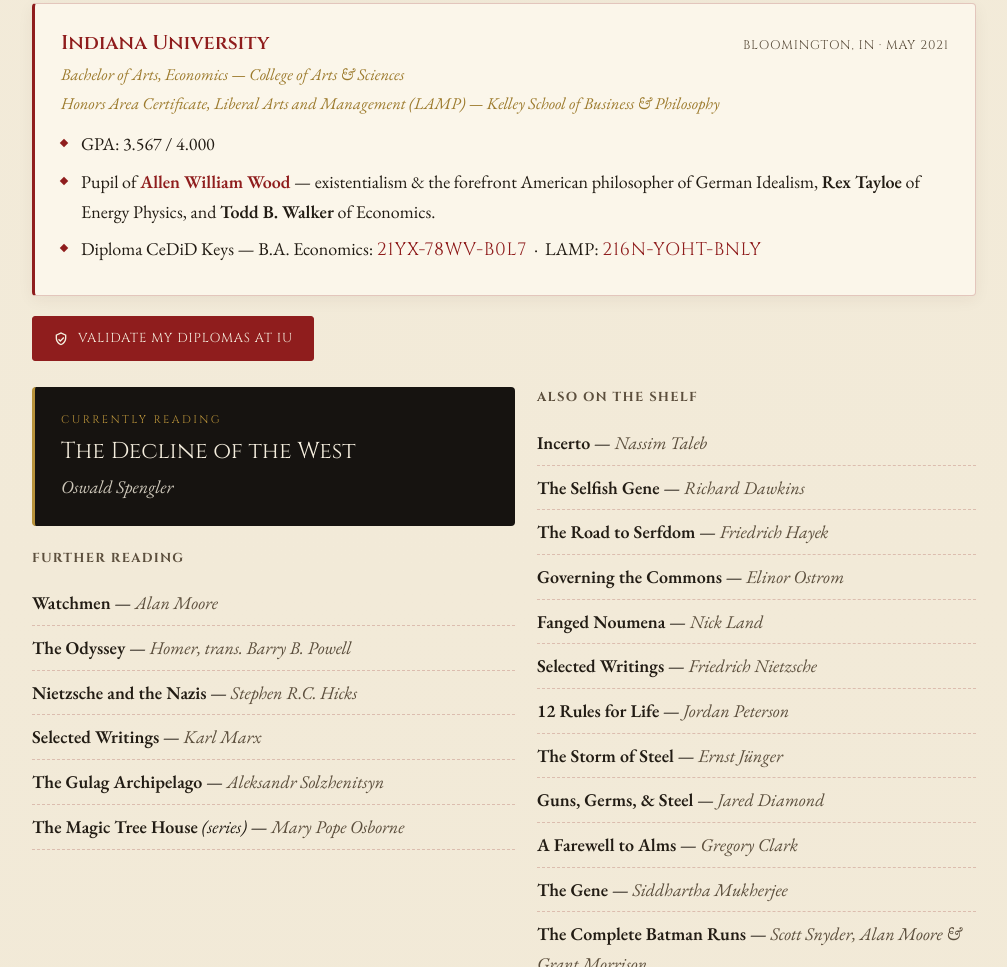
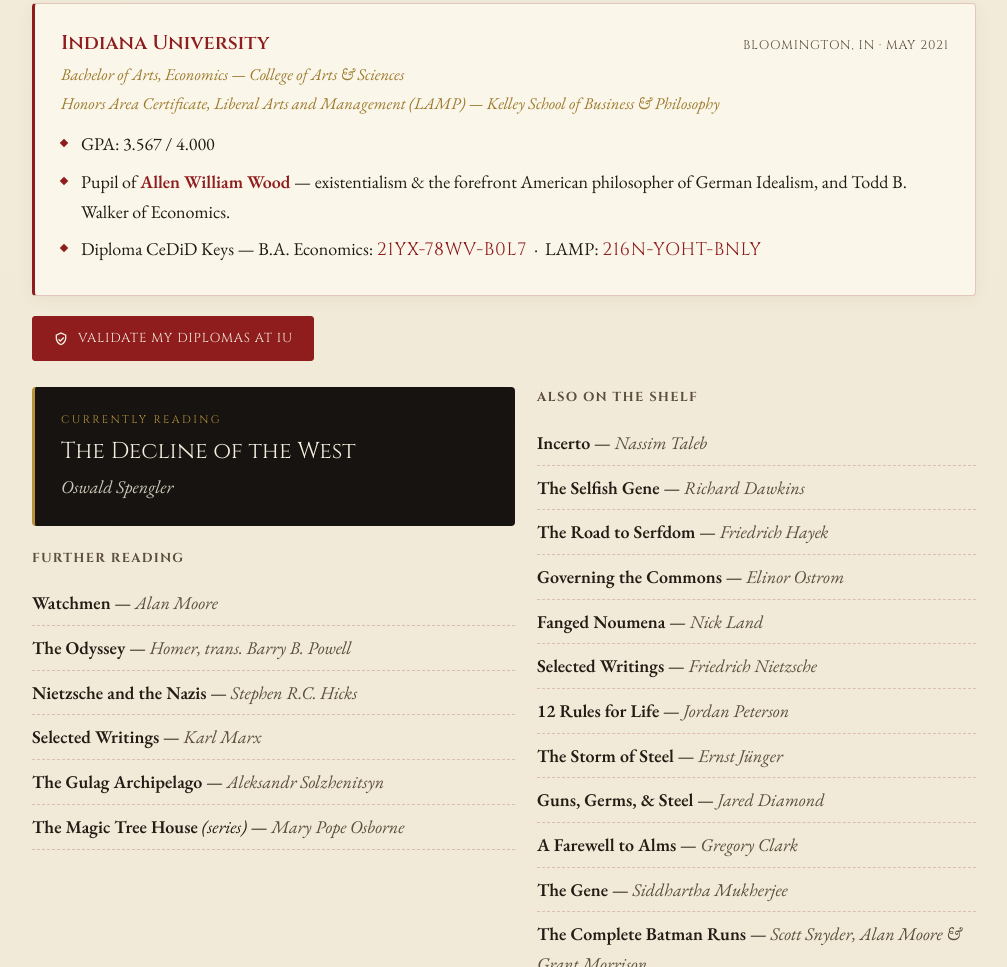
Before and after one commit to Bryce-Waddell/brycewaddell, a plain HTML site: page index.html in a window 1280 px wide. Shown: the part 3288-4255 px from the top of the page, without its empty margins (136-1143 px from the left). Drawn offline with nearby package versions, Linux system fonts and the light colour scheme; a web font is replaced by a local one.

Commit message:
Update index.html
- unbolded TB Walker and removed Rex Tayloe

```diff
--- a/index.html
+++ b/index.html
@@ -23,10 +23,13 @@
 <meta name="twitter:description" content="Philosopher and Workday Financial Consultant — professional work, genealogy, reading, PC building, and athletics.">
 <meta name="twitter:image" content="https://brycewaddell.com/og-eagle.png">
 
-<!-- Favicon (Holy Roman eagle) -->
+<!-- Favicon (Imperial German eagle — Alsace-Lorraine arms) -->
 <link rel="icon" href="/favicon.ico" sizes="any">
 <link rel="icon" type="image/png" sizes="32x32" href="/favicon-32.png">
-<link rel="apple-touch-icon" href="/apple-touch-icon.png">
+<link rel="icon" type="image/png" sizes="192x192" href="/favicon-192.png">
+<link rel="apple-touch-icon" sizes="180x180" href="/apple-touch-icon.png">
+<link rel="manifest" href="/site.webmanifest">
+<meta name="theme-color" content="#8f1d1d">
 
 <link rel="preconnect" href="https://fonts.googleapis.com">
 <link rel="preconnect" href="https://fonts.gstatic.com" crossorigin>
@@ -348,7 +351,7 @@
       <div class="subrole">Honors Area Certificate, Liberal Arts and Management (LAMP) &mdash; Kelley School of Business &amp; Philosophy</div>
       <ul>
         <li>GPA: 3.567 / 4.000</li>
-        <li>Pupil of <b><a class="scholar-link" href="https://en.wikipedia.org/wiki/Allen_W._Wood" target="_blank" rel="noopener">Allen William Wood</a></b> &mdash; existentialism &amp; the forefront American philosopher of German Idealism, <b>Rex Tayloe</b> of Energy Physics, and <b>Todd B. Walker</b> of Economics.</li>
+        <li>Pupil of <b><a class="scholar-link" href="https://en.wikipedia.org/wiki/Allen_W._Wood" target="_blank" rel="noopener">Allen William Wood</a></b> &mdash; existentialism &amp; the forefront American philosopher of German Idealism, and Todd B. Walker of Economics.</li>
         <li>Diploma CeDiD Keys &mdash; B.A. Economics: <span style="font-family:'Cinzel',serif;letter-spacing:.04em;color:var(--war-red)">21YX-78WV-B0L7</span> &nbsp;&middot;&nbsp; LAMP: <span style="font-family:'Cinzel',serif;letter-spacing:.04em;color:var(--war-red)">216N-YOHT-BNLY</span></li>
       </ul>
     </div>
```
